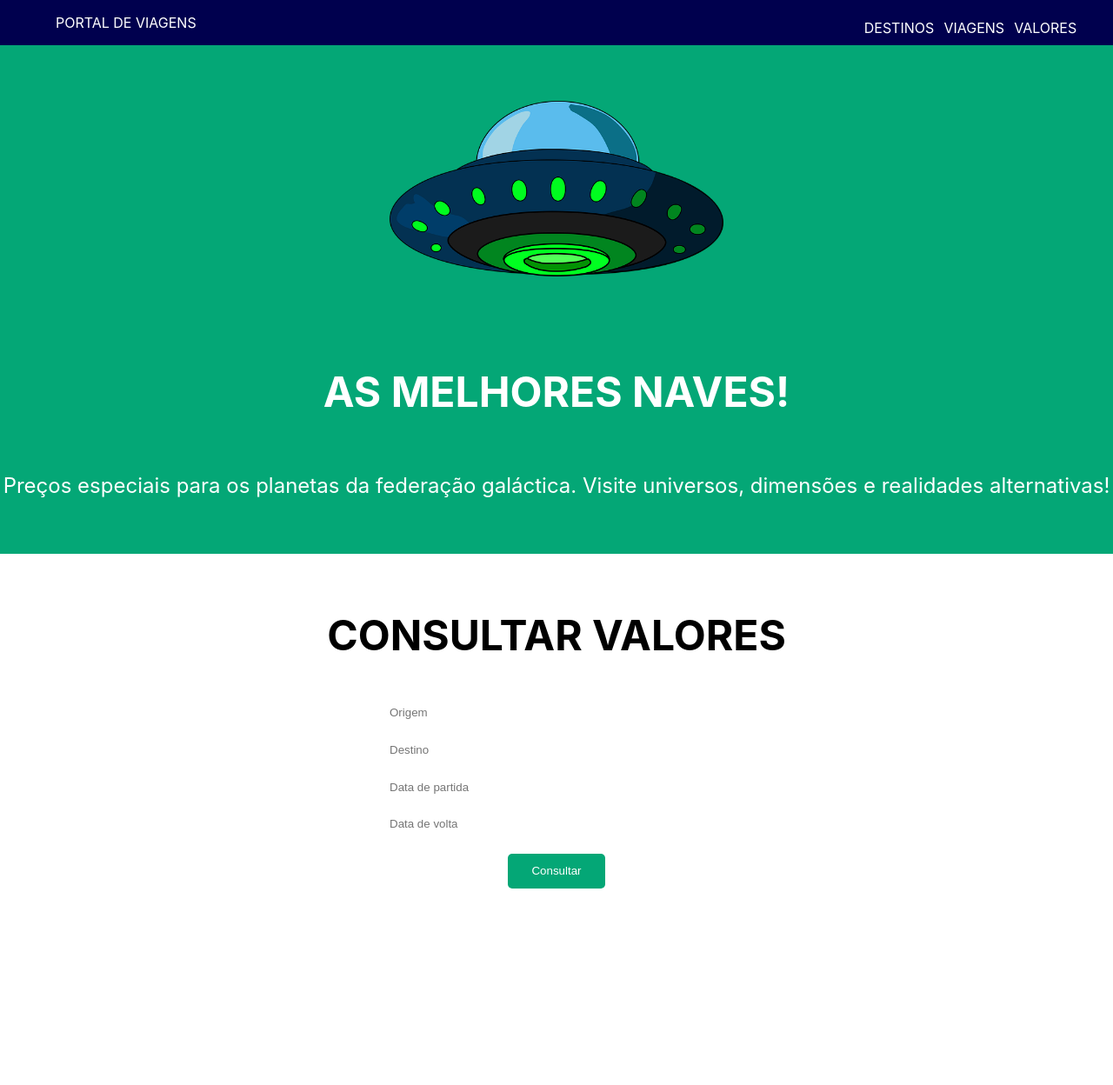
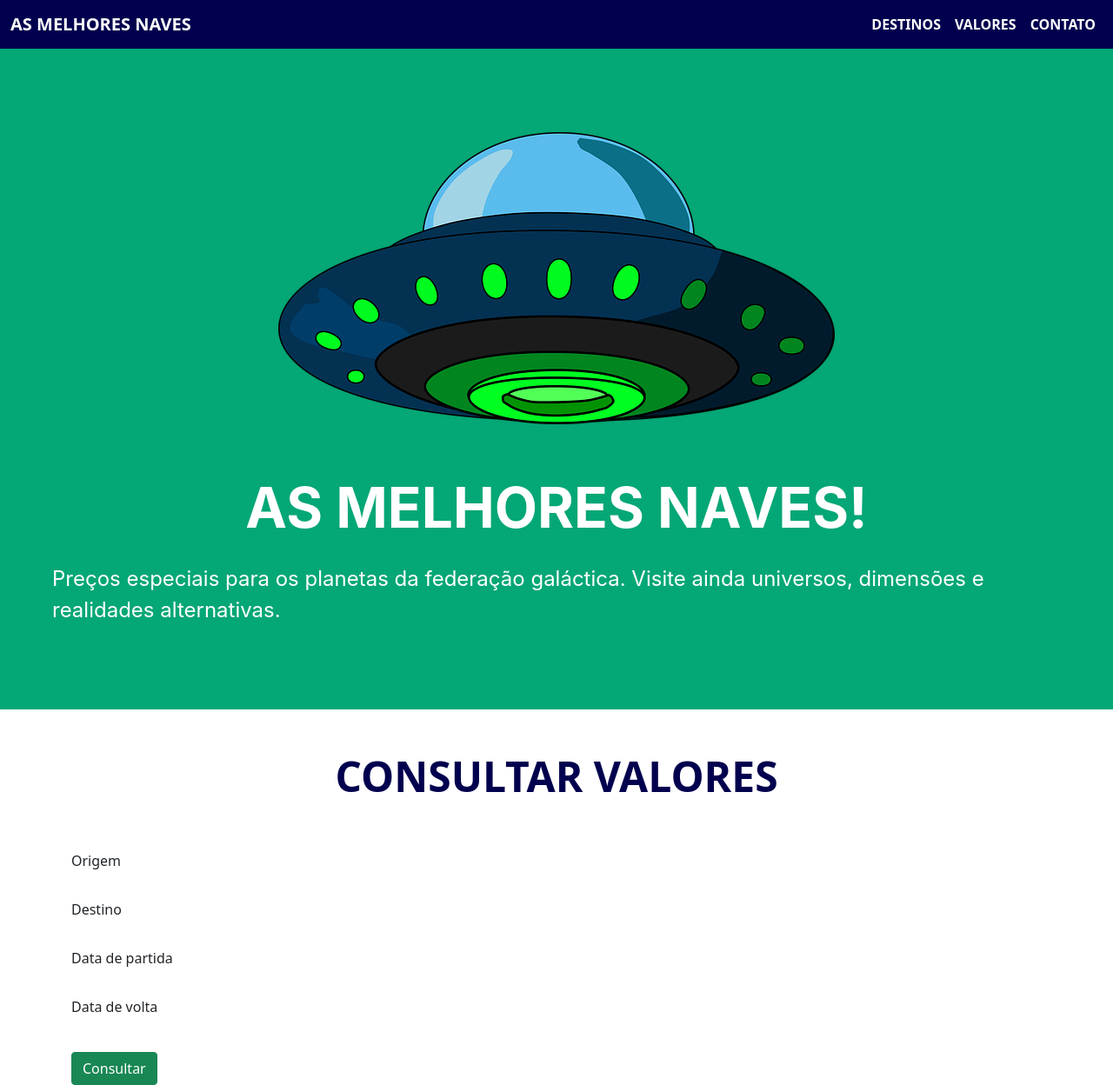
Before and after one commit to Thiagofrf/Bootstrap-responsivo, a plain HTML site: page index.html in a window 1280 px wide. Shown: the whole page at 87% size. Before the commit the page ends 1047 px from the top, so only its background shows below. Drawn offline with nearby package versions, Linux system fonts and the light colour scheme.

Commit message:
Finalização do projeto

```diff
--- a/index.html
+++ b/index.html
@@ -4,37 +4,77 @@
         <meta charset="UTF-8">
         <meta http-equiv="X-UA-Compatible" content="IE=edge">
         <meta name="viewport" content="width=device-width, initial-scale=1.0">
+        <link href="https://cdn.jsdelivr.net/npm/bootstrap@5.0.0-beta3/dist/css/bootstrap.min.css" rel="stylesheet" integrity="sha384-eOJMYsd53ii+scO/bJGFsiCZc+5NDVN2yr8+0RDqr0Ql0h+rP48ckxlpbzKgwra6" crossorigin="anonymous">
         <link rel="stylesheet" href="style.css">
-        <title>CSS Responsivo</title>
+        <title>CSS Responsivo - Bootstrap</title>
     </head>
     <body>
         <header>
-            <div class="title">
-                <p>Portal de viagens</p>
+            <nav class="navbar navbar-expand-lg backgroundBlue">
+                <div class="container-fluid">
+                  <a class="navbar-brand" href="#">As melhores naves</a>
+                  <button class="navbar-toggler" type="button" data-bs-toggle="collapse" data-bs-target="#navbarNav" aria-controls="navbarNav" aria-expanded="false" aria-label="Toggle navigation">
+                    <span class="navbar-toggler-icon"></span>
+                  </button>
+                  <div class="collapse navbar-collapse justify-content-end " id="navbarNav">
+                    <ul class="navbar-nav ">
+                      <li class="nav-item">
+                        <a class="nav-link active" aria-current="page" href="#">Destinos</a>
+                      </li>
+                      <li class="nav-item">
+                        <a class="nav-link" href="#">Valores</a>
+                      </li>
+                      <li class="nav-item">
+                        <a class="nav-link" href="#">Contato</a>
+                      </li>
+                    </ul>
+                  </div>
+                </div>
+              </nav>
+        </header>
+        <div class="container-fluid banner">
+            <div class="row p-md-5">
+                <div class="col-md-12 d-flex flex-column justify-content-center align-items-center">
+                    <div class="image">
+                        <img src="./img/ufo.png" width="100%" class="imgSettings mt-md-5 mb-md-5" alt="Imagem de nave desenho">
+                    </div>
+                    <div class="title">
+                        <p>As Melhores Naves!</p>
+                    </div>
+                    <div class="desc mb-md-5">
+                        Preços especiais para os planetas da federação galáctica. Visite ainda universos, dimensões e realidades alternativas.
+                    </div>
+                </div>
             </div>
-            <div class="links">
-                <a href="#" class="link">Destinos</a>
-                <a href="#" class="link">Viagens</a>
-                <a href="#" class="link">Valores</a>
+        </div>
+        <div class="container-fluid">
+            <div class="row">
+                <div class="col-md-12 d-flex justify-content-center mt-5">
+                    <h2 class="inputsTitle">Consultar valores</h2>
+                </div>
             </div>
-        </header>
-        <section class="banner">
-            <div class="image">
-                <img src="./img/ufo.png" width="30%" class="imgSettings" alt="Imagem de nave desenho">
+        </div>
+        <div class="container">
+            <div class="row">
+                <div class="col-md-12 d-flex flex-column mt-5">
+                    <label for="1">Origem</label>
+                    <input type="text" id='1' class="inputSettings pt-md-1 pb-md-1">
+                    <label for="2">Destino</label>
+                    <input type="text" id='2' class="inputSettings pt-md-1 pb-md-1">
+                    <label for="3">Data de partida</label>
+                    <input type="text" id='3' class="inputSettings pt-md-1 pb-md-1">
+                    <label for="4">Data de volta</label>
+                    <input type="text" id='4' class="inputSettings pt-md-1 pb-md-1">
+                </div>
             </div>
-            <div class="sectionTitle">
-                <h1>As melhores naves!</h1>
-                <p>Preços especiais para os planetas da federação galáctica. Visite universos, dimensões e realidades alternativas!</p>
+            <div class="row mt-2">
+                <div class="col-md-2 pl-md-5">
+                    <button type="button" class="btn btn-success btnEnviar">Consultar</button>
+                </div>
+
             </div>
-        </section>
-        <div class="inputSection">
-            <h2 class="title">Consultar valores</h2>
-            <input type="text" placeholder="Origem">
-            <input type="text" placeholder="Destino">
-            <input type="text" placeholder="Data de partida">
-            <input type="text" placeholder="Data de volta">
-            <button>Consultar</button>
         </div>
 
+        <script src="https://cdn.jsdelivr.net/npm/bootstrap@5.0.0-beta3/dist/js/bootstrap.bundle.min.js" integrity="sha384-JEW9xMcG8R+pH31jmWH6WWP0WintQrMb4s7ZOdauHnUtxwoG2vI5DkLtS3qm9Ekf" crossorigin="anonymous"></script>
     </body>
 </html>
--- a/style.css
+++ b/style.css
@@ -2,99 +2,46 @@ body {
     margin: 0;
 }
 
-header {
+header .backgroundBlue {
     background-color: rgb(0, 0, 78);
+}
+
+header a {
     color: white;
-    display: flex;
-    flex-direction: row;
-    justify-content: space-between;
+    text-transform: uppercase;
+    font-weight: bold;
+}
+
+header a:hover {
+    color: white;
+}
+
+div.banner {
+    background-color: rgb(4, 167, 118);
 }
 
 .title {
+    color: white;
+    font-size: 4rem;
+    text-transform: uppercase;
     font-family: -apple-system, BlinkMacSystemFont, 'Segoe UI', Roboto, Oxygen, Ubuntu, Cantarell, 'Open Sans', 'Helvetica Neue', sans-serif;
-    text-transform: uppercase;
-    margin-left: 5%;
+    font-weight: bold;
 }
 
-.links {
-    display: flex;
-    flex-direction: row;
-    margin-right: 5%;
-}
-
-.link {
-    margin-top: 10%;
-    margin-right: 5%;
-    color: white;
-    text-decoration: none;
-    font-family: -apple-system, BlinkMacSystemFont, 'Segoe UI', Roboto, Oxygen, Ubuntu, Cantarell, 'Open Sans', 'Helvetica Neue', sans-serif;
-    text-transform: uppercase;
-}
-
-section.banner {
-    background-color: rgb(4, 167, 118);
-}
-
-.image {
-    display: flex;
-    flex-direction: row;
-    justify-content: center;
-}
-
-.imgSettings {
-    margin-top: 5%;
-    margin-bottom: 5%;
-}
-
-.sectionTitle {
-    display: flex;
-    flex-direction: column;
-    justify-content: center;
-    align-items: center;
-}
-
-.sectionTitle h1 {
-    color: white;
-    font-family: -apple-system, BlinkMacSystemFont, 'Segoe UI', Roboto, Oxygen, Ubuntu, Cantarell, 'Open Sans', 'Helvetica Neue', sans-serif;
-    text-transform: uppercase;
-    font-size: 3rem;
-}
-
-.sectionTitle p {
+.desc {
     color: white;
     font-family: -apple-system, BlinkMacSystemFont, 'Segoe UI', Roboto, Oxygen, Ubuntu, Cantarell, 'Open Sans', 'Helvetica Neue', sans-serif;
     font-size: 1.5rem;
-    margin-bottom: 5%;
+
 }
 
-.inputSection {
-    display: flex;
-    flex-direction: column;
-    align-items: center;
+.inputsTitle {
+    font-size: 3rem;
+    text-transform: uppercase;
+    color: rgb(0, 0, 78);
+    font-weight: bold;
 }
 
-.inputSection .title {
-    font-family: -apple-system, BlinkMacSystemFont, 'Segoe UI', Roboto, Oxygen, Ubuntu, Cantarell, 'Open Sans', 'Helvetica Neue', sans-serif;
-    text-transform: uppercase;
-    font-size: 3rem;
-    margin: 0;
-    margin-top: 5%;
-    margin-bottom: 2%;
+.inputSettings {
+    border: none;
 }
-
-input {
-    width: 30%;
-    border: none;
-    margin-top: 2%;
-}
-
-button {
-    height: 5vh;
-    width: 7rem;
-    color: white;
-    background-color: rgb(4, 167, 118);
-    border: none;
-    border-radius: 5px;
-    margin-top: 2%;
-    margin-bottom: 2%;
-}
```
Also changed, not shown: 1 other file.
